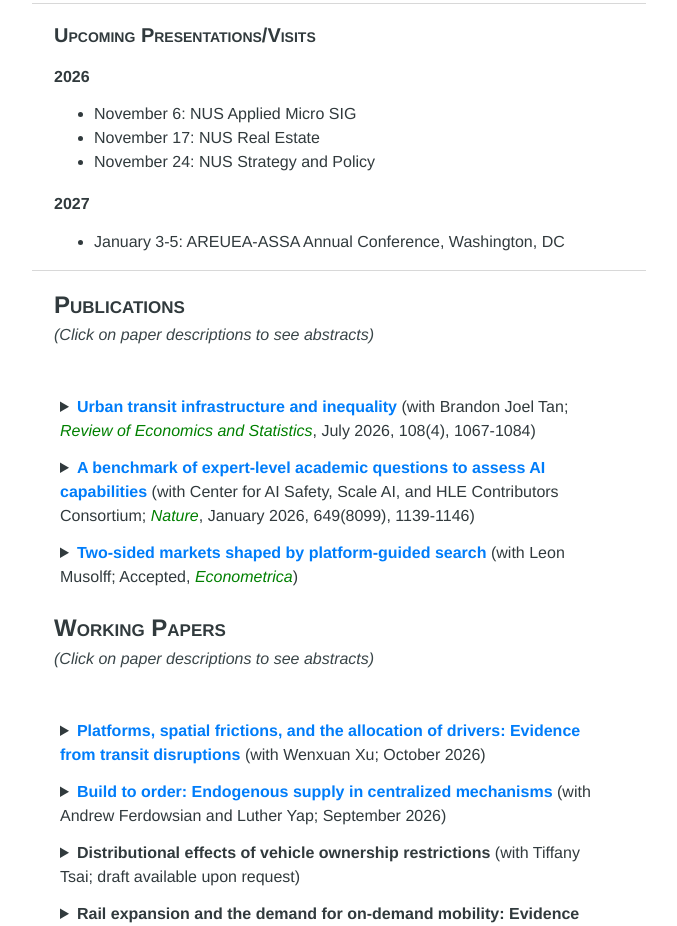
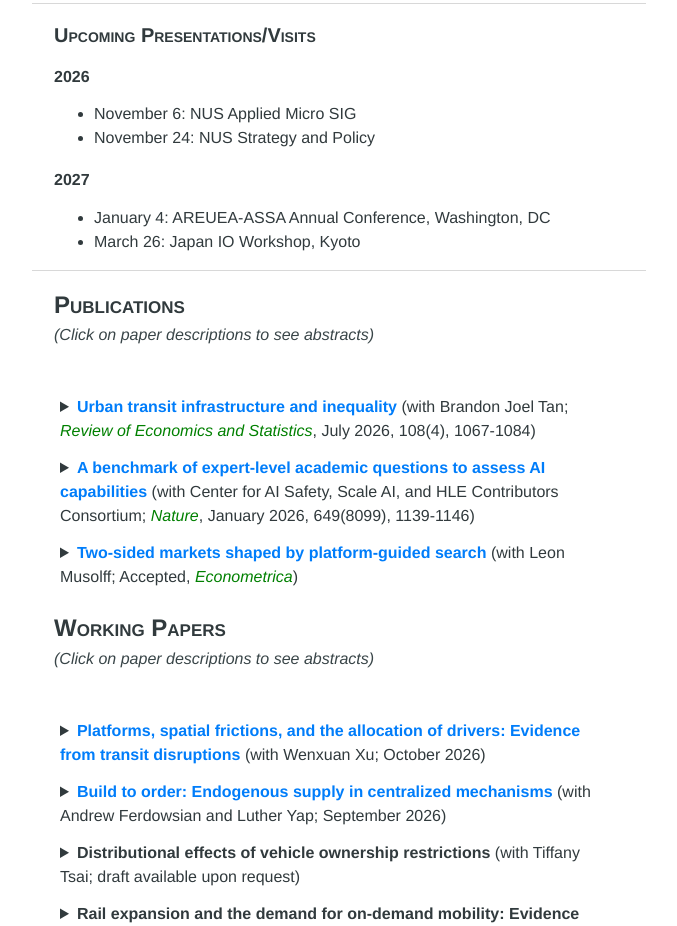
Before and after one commit to kwokhao/kwokhao.github.io, a plain HTML site: page index.html in a window 1280 px wide. Shown: the part 937-1863 px from the top of the page, without its empty margins (302-979 px from the left). Drawn offline with Linux system fonts and the light colour scheme.

Commit message:
rebuilding site Fri 23 Oct 2026 11:27:59 +08

```diff
--- a/index.html
+++ b/index.html
@@ -62,12 +62,12 @@ daughter, Emi, sometimes helps.</p>
 <h4 id="2026">2026</h4>
 <ul>
 <li>November 6: NUS Applied Micro SIG</li>
-<li>November 17: NUS Real Estate</li>
 <li>November 24: NUS Strategy and Policy</li>
 </ul>
 <h4 id="2027">2027</h4>
 <ul>
-<li>January 3-5: AREUEA-ASSA Annual Conference, Washington, DC</li>
+<li>January 4: AREUEA-ASSA Annual Conference, Washington, DC</li>
+<li>March 26: Japan IO Workshop, Kyoto</li>
 </ul>
 <hr>
 <h2 id="publications"><span class="small-caps">Publications</span></h2>
```
Also changed, not shown: 1 other file.
